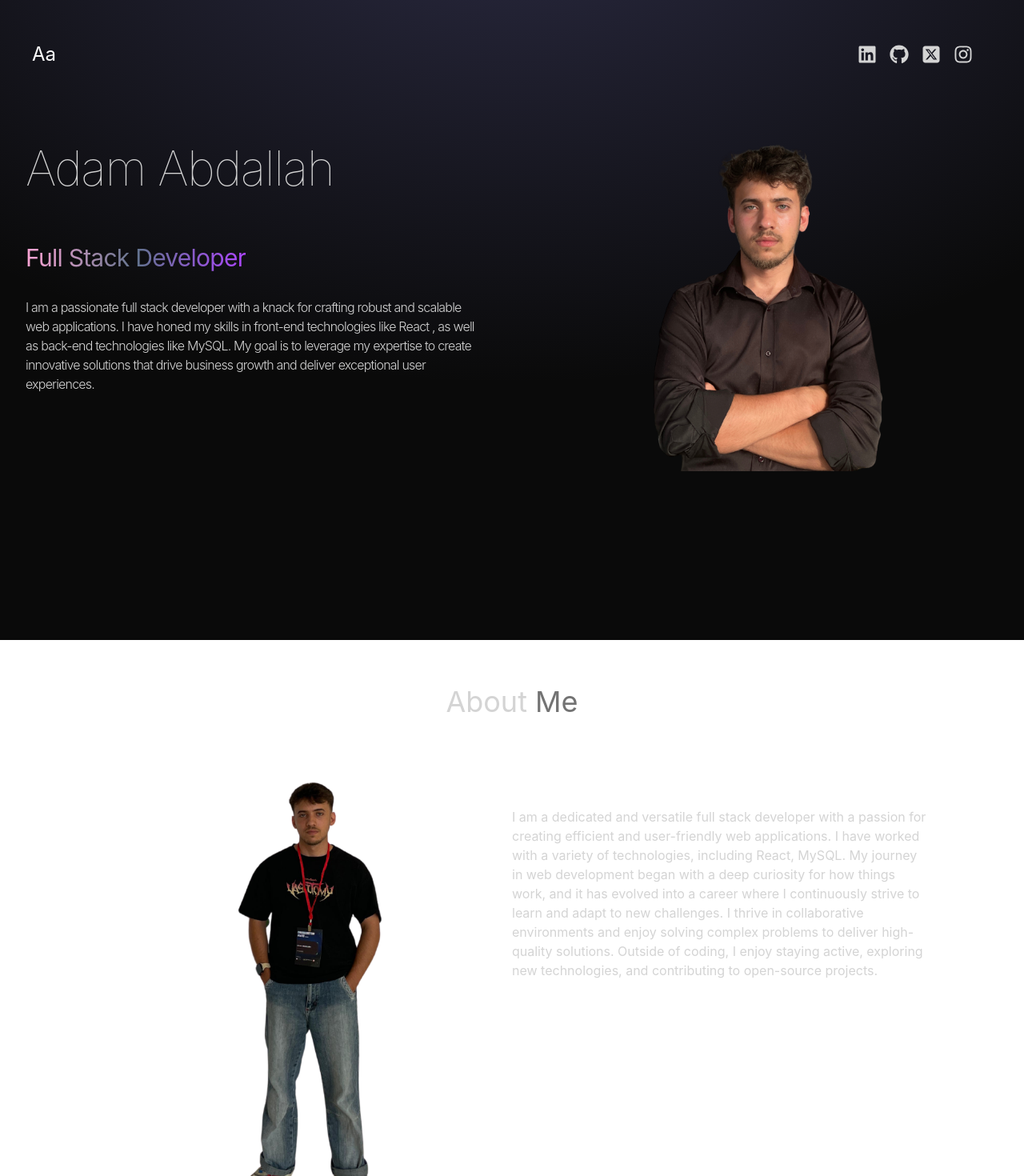
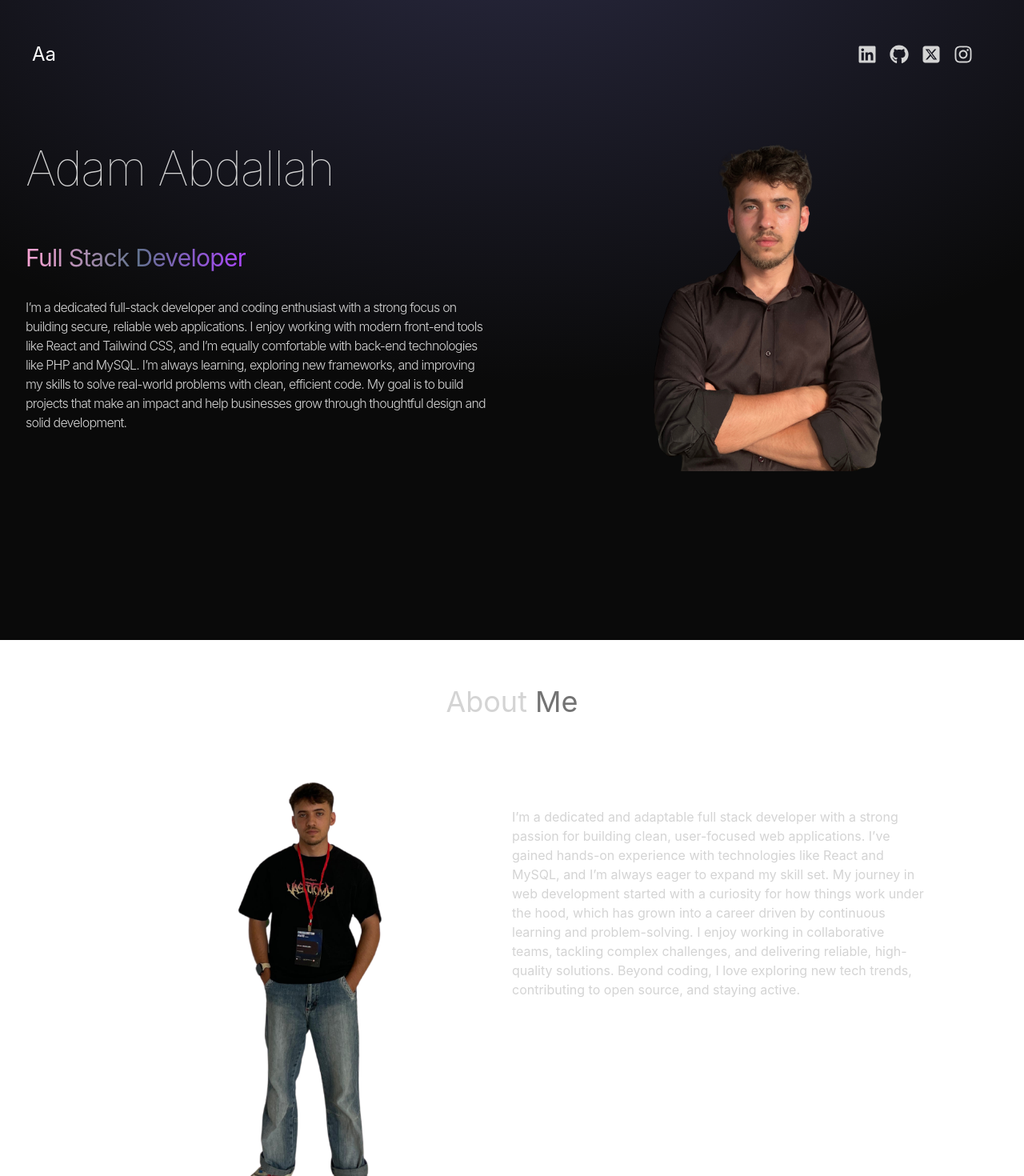
Before and after one commit to AdamAbdallah1/adam-portfolio, a React (Vite) app: page / in a window 1280 px wide. Shown: the top 1470 px of the page at 80% size. Built offline with nearby package versions, Linux system fonts and the light colour scheme.

Commit message:
Describing more about

```diff
--- a/src/constants/index.js
+++ b/src/constants/index.js
@@ -3,9 +3,9 @@ import project2 from '../assets/projects/project-2.png'
 import project3 from '../assets/projects/project-3.png'
 import project4 from '../assets/projects/project-4.png'
 
-export const HERO_CONTENT = `I am a passionate full stack developer with a knack for crafting robust and scalable web applications. I have honed my skills in front-end technologies like React , as well as back-end technologies like MySQL. My goal is to leverage my expertise to create innovative solutions that drive business growth and deliver exceptional user experiences.`;
+export const HERO_CONTENT = `I’m a dedicated full-stack developer and coding enthusiast with a strong focus on building secure, reliable web applications. I enjoy working with modern front-end tools like React and Tailwind CSS, and I’m equally comfortable with back-end technologies like PHP and MySQL. I’m always learning, exploring new frameworks, and improving my skills to solve real-world problems with clean, efficient code. My goal is to build projects that make an impact and help businesses grow through thoughtful design and solid development.`;
 
-export const ABOUT_TEXT = `I am a dedicated and versatile full stack developer with a passion for creating efficient and user-friendly web applications. I have worked with a variety of technologies, including React, MySQL. My journey in web development began with a deep curiosity for how things work, and it has evolved into a career where I continuously strive to learn and adapt to new challenges. I thrive in collaborative environments and enjoy solving complex problems to deliver high-quality solutions. Outside of coding, I enjoy staying active, exploring new technologies, and contributing to open-source projects.`;
+export const ABOUT_TEXT = `I’m a dedicated and adaptable full stack developer with a strong passion for building clean, user-focused web applications. I’ve gained hands-on experience with technologies like React and MySQL, and I’m always eager to expand my skill set. My journey in web development started with a curiosity for how things work under the hood, which has grown into a career driven by continuous learning and problem-solving. I enjoy working in collaborative teams, tackling complex challenges, and delivering reliable, high-quality solutions. Beyond coding, I love exploring new tech trends, contributing to open source, and staying active.`;
 
 export const PROJECTS = [
   {
```
